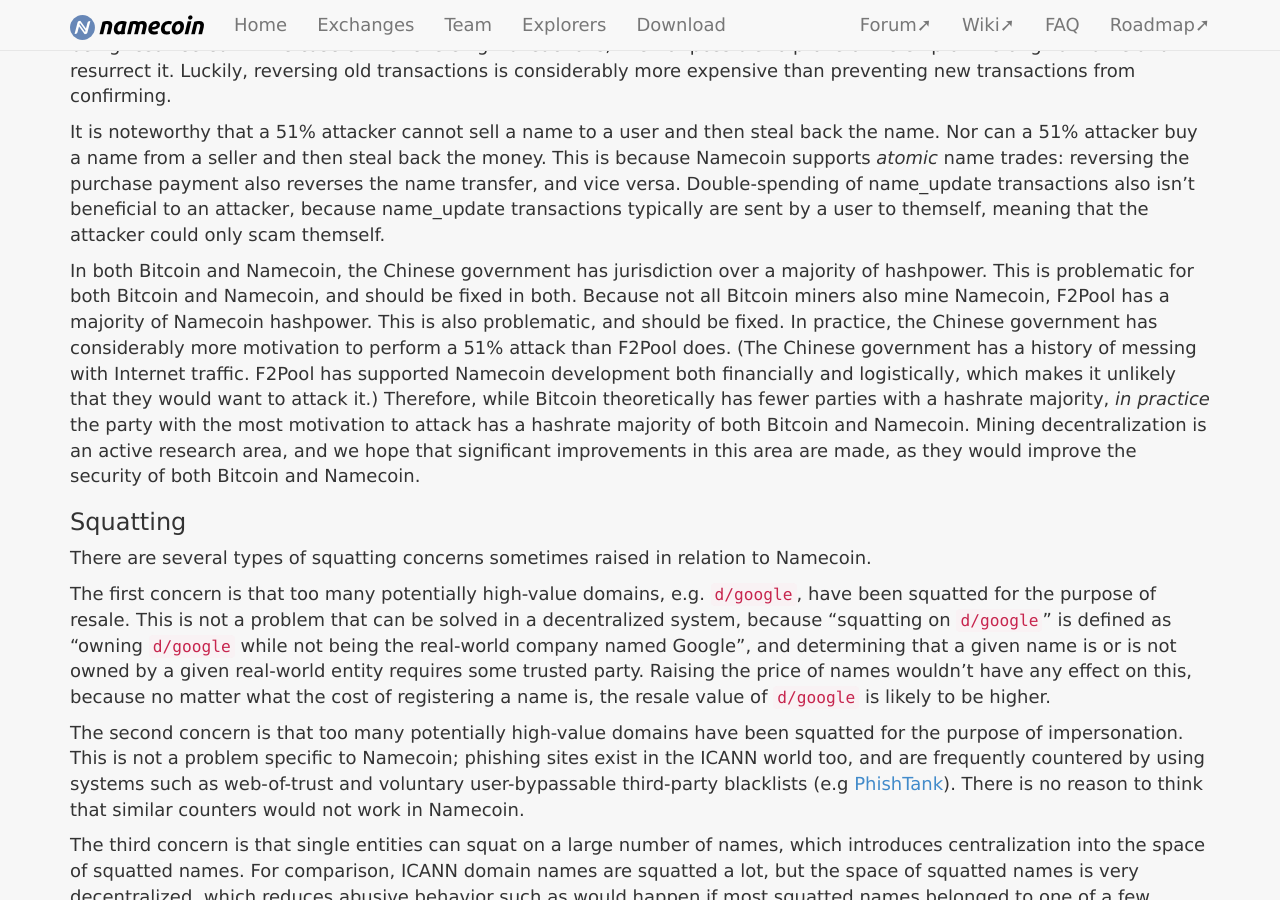
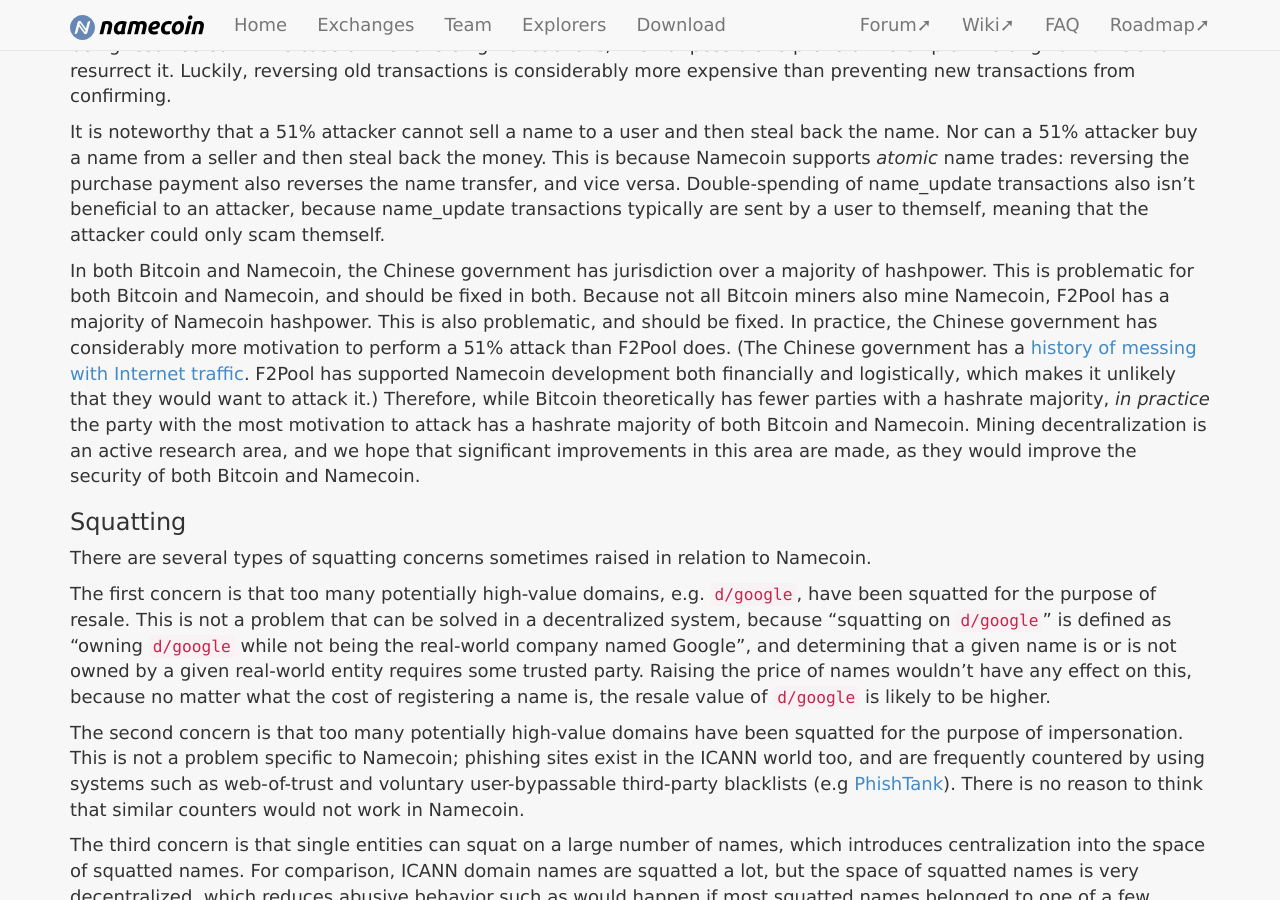
Before and after one commit to JeremyRand/namecoin.org, a Jekyll site: the page built from docs/faq/index.md, in a window 1280 px wide and 900 px high, scrolled down 5593 px. Built offline with Jekyll 4.4.1, drawn with Linux system fonts in a browser that asks for light colours; part of the change alters nothing that is shown.

```diff
--- a/docs/faq/index.md
+++ b/docs/faq/index.md
@@ -137,7 +137,7 @@ Both of these attacks are detectable.  In the case of reversing transactions, th
 
 It is noteworthy that a 51% attacker cannot sell a name to a user and then steal back the name.  Nor can a 51% attacker buy a name from a seller and then steal back the money.  This is because Namecoin supports *atomic* name trades: reversing the purchase payment also reverses the name transfer, and vice versa.  Double-spending of name_update transactions also isn't beneficial to an attacker, because name_update transactions typically are sent by a user to themself, meaning that the attacker could only scam themself.
 
-In both Bitcoin and Namecoin, the Chinese government has jurisdiction over a majority of hashpower.  This is problematic for both Bitcoin and Namecoin, and should be fixed in both.  Because not all Bitcoin miners also mine Namecoin, F2Pool has a majority of Namecoin hashpower.  This is also problematic, and should be fixed.  In practice, the Chinese government has considerably more motivation to perform a 51% attack than F2Pool does.  (The Chinese government has a history of messing with Internet traffic.  F2Pool has supported Namecoin development both financially and logistically, which makes it unlikely that they would want to attack it.)  Therefore, while Bitcoin theoretically has fewer parties with a hashrate majority, *in practice* the party with the most motivation to attack has a hashrate majority of both Bitcoin and Namecoin.  Mining decentralization is an active research area, and we hope that significant improvements in this area are made, as they would improve the security of both Bitcoin and Namecoin.
+In both Bitcoin and Namecoin, the Chinese government has jurisdiction over a majority of hashpower.  This is problematic for both Bitcoin and Namecoin, and should be fixed in both.  Because not all Bitcoin miners also mine Namecoin, F2Pool has a majority of Namecoin hashpower.  This is also problematic, and should be fixed.  In practice, the Chinese government has considerably more motivation to perform a 51% attack than F2Pool does.  (The Chinese government has a [history of messing with Internet traffic](https://en.wikipedia.org/wiki/Internet_censorship_in_China).  F2Pool has supported Namecoin development both financially and logistically, which makes it unlikely that they would want to attack it.)  Therefore, while Bitcoin theoretically has fewer parties with a hashrate majority, *in practice* the party with the most motivation to attack has a hashrate majority of both Bitcoin and Namecoin.  Mining decentralization is an active research area, and we hope that significant improvements in this area are made, as they would improve the security of both Bitcoin and Namecoin.
 
 ### Squatting
 
```
